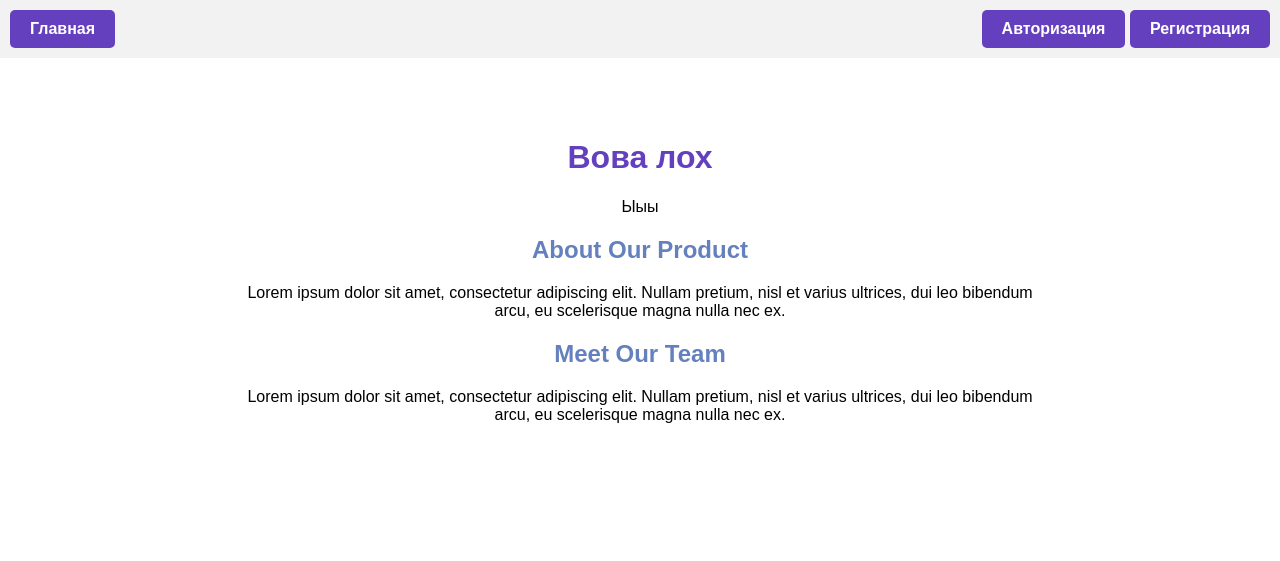
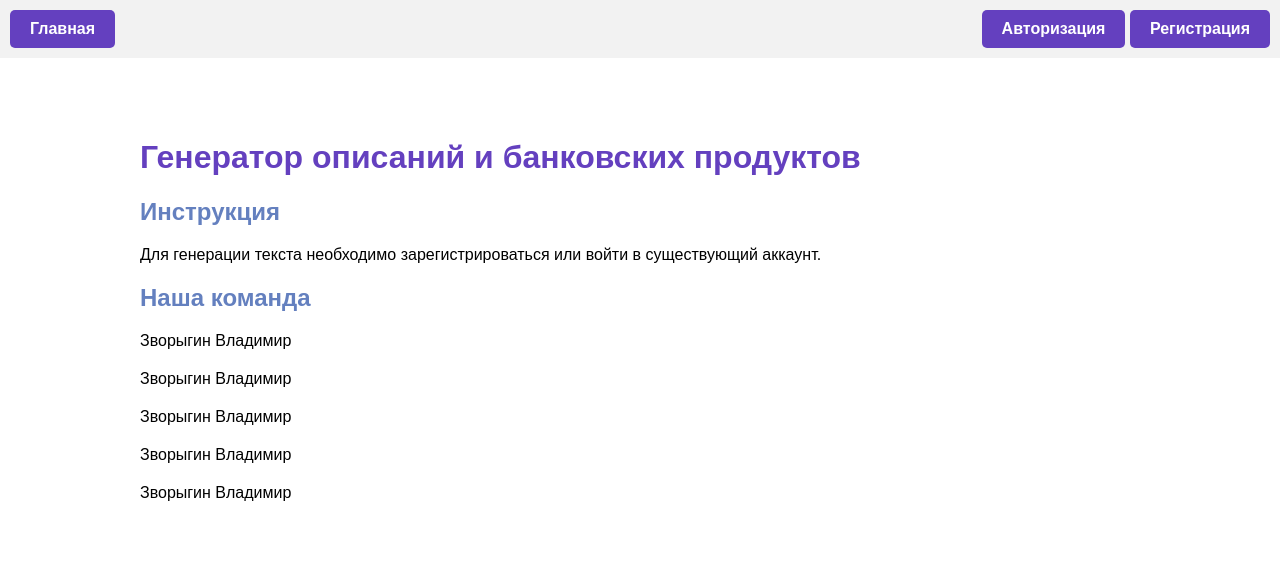
Before and after one commit to WocherZ/marketing-service-uralsib-hack, a Django app: page / in a window 1280 px wide. Shown: the top 561 px of the page. Run offline with Django 4.2, Linux system fonts and the light colour scheme.

Commit message:
Отладил мелкие ошибки, вроде пока работает

```diff
--- a/application/templates/base_template.html
+++ b/application/templates/base_template.html
@@ -1,7 +1,7 @@
 <!DOCTYPE html>
 <html>
 <head>
-  <title>Beautiful Site</title>
+  <title>Генератор описаний</title>
   <style>
     body {
       background-color: white;
@@ -9,11 +9,11 @@
       font-family: Arial, sans-serif;
       margin: 0;
       padding: 0;
-      text-align: center;
+      text-align: left;
     }
 
     .container {
-      max-width: 800px;
+      max-width: 1000px;
       margin: 0 auto;
       padding: 40px;
     }
@@ -64,14 +64,18 @@
   </div>
 
   <div class="container">
-    <h1>Вова лох</h1>
-    <p>Ыыы</p>
+    <h1>Генератор описаний и банковских продуктов</h1>
+    <p></p>
 
-    <h2>About Our Product</h2>
-    <p>Lorem ipsum dolor sit amet, consectetur adipiscing elit. Nullam pretium, nisl et varius ultrices, dui leo bibendum arcu, eu scelerisque magna nulla nec ex.</p>
+    <h2>Инструкция</h2>
+    <p>Для генерации текста необходимо зарегистрироваться или войти в существующий аккаунт.</p>
 
-    <h2>Meet Our Team</h2>
-    <p>Lorem ipsum dolor sit amet, consectetur adipiscing elit. Nullam pretium, nisl et varius ultrices, dui leo bibendum arcu, eu scelerisque magna nulla nec ex.</p>
+    <h2>Наша команда</h2>
+    <p>Зворыгин Владимир</p>
+    <p>Зворыгин Владимир</p>
+    <p>Зворыгин Владимир</p>
+    <p>Зворыгин Владимир</p>
+    <p>Зворыгин Владимир</p>
   </div>
 </body>
 </html>
```
Also changed, not shown: application/application/settings.py (+10 -10 lines), application/templates/authorization.html (+4 -3 lines), application/templates/register.html (+5 -5 lines).
